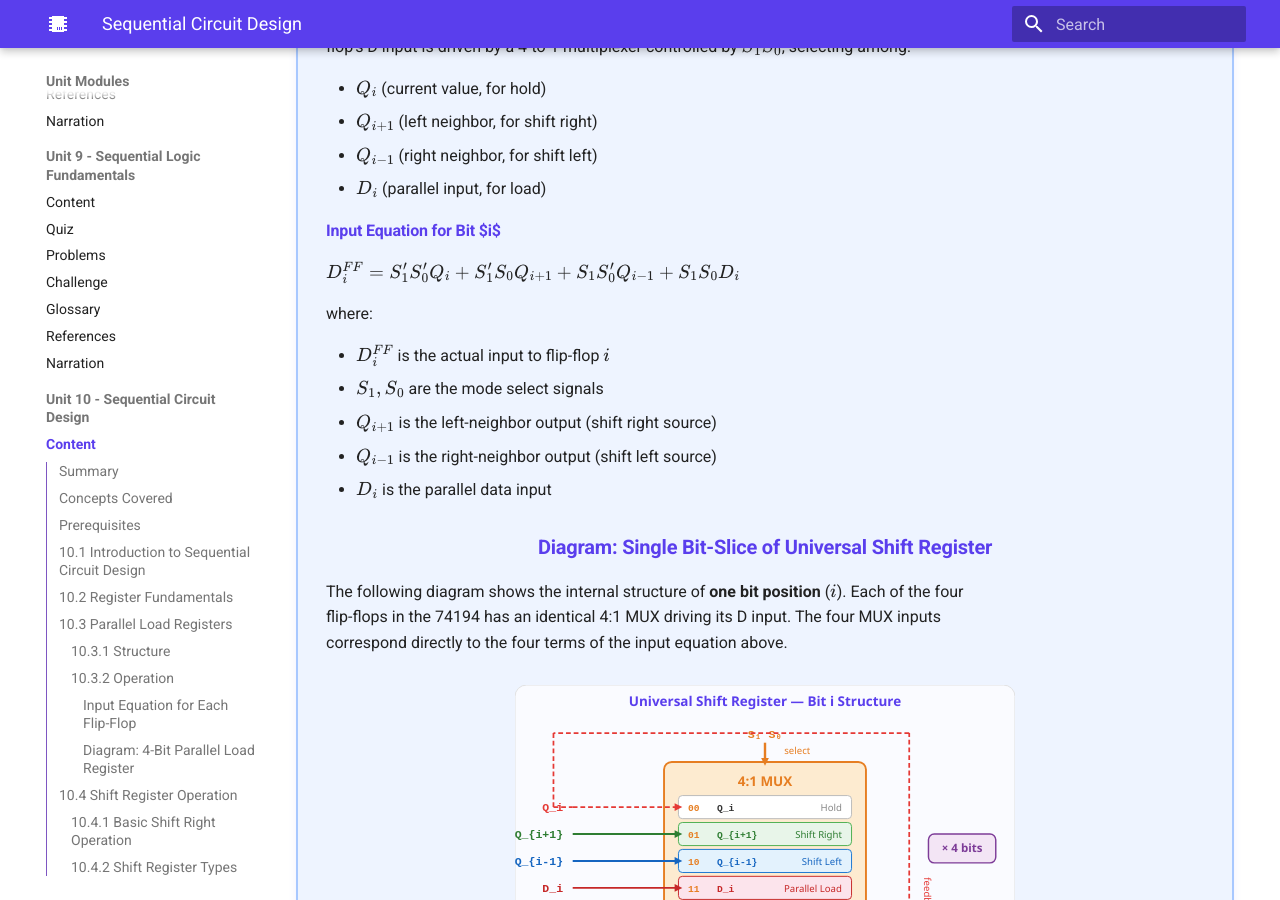
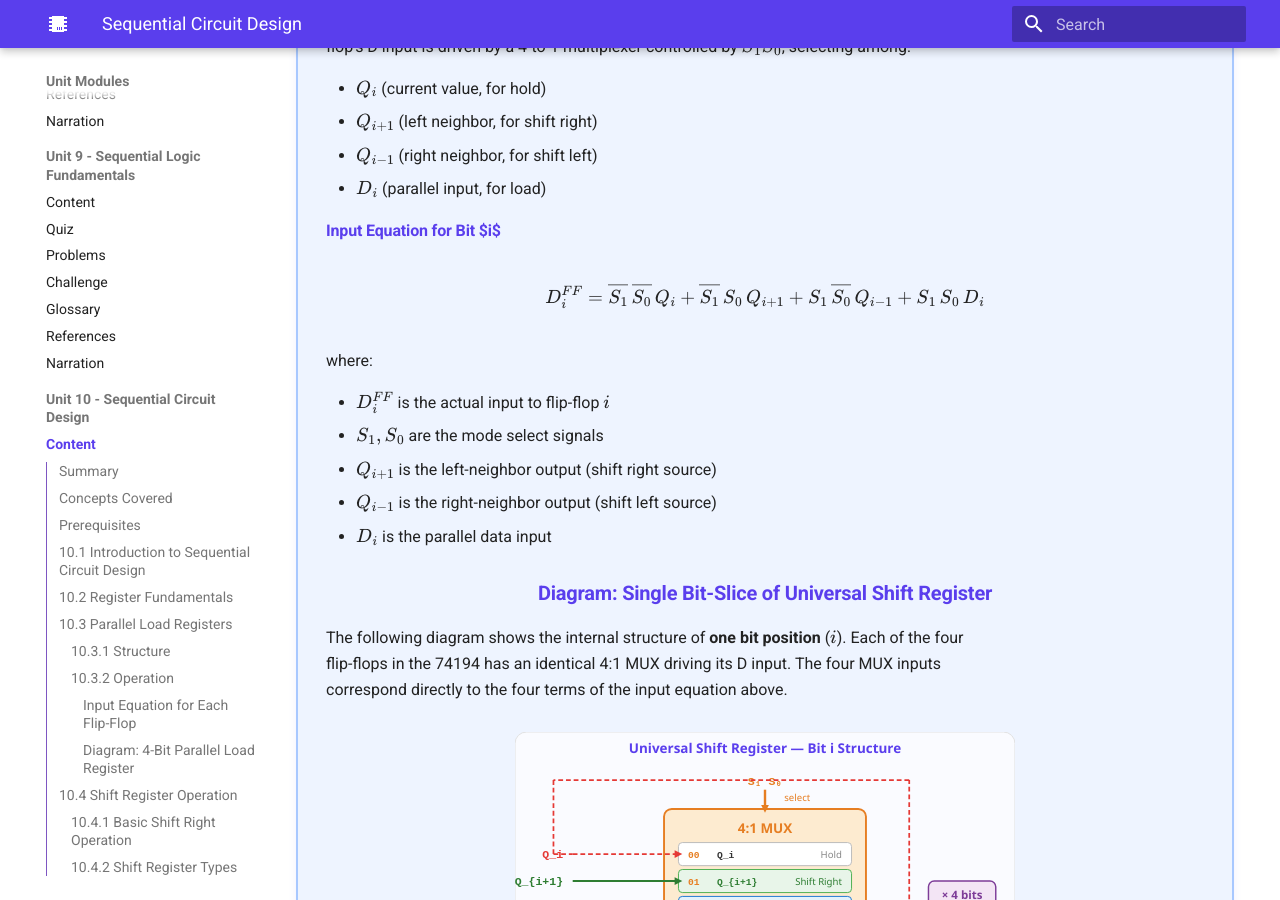
Before and after one commit to Nati-123/intelligent-textbook-ee2301, an MkDocs documentation site: the page built from docs/unit10-sequential-design/index.md, in a window 1280 px wide and 900 px high, scrolled down 10169 px. Built offline with MkDocs 1.6.1 and Material for MkDocs 9.7.7, drawn with Linux system fonts in a browser that asks for light colours; nearby versions of some CDN libraries.

Commit message:
Fix input equation rendering: use display math with overline notation
Change the universal shift register input equation from inline $...$ to
display $$...$$ and replace prime (') notation with \overline{} for
proper complement rendering in MathJax/KaTeX.

Co-Authored-By: Claude Opus 4.6 <noreply@anthropic.com>

```diff
--- a/docs/unit10-sequential-design/index.md
+++ b/docs/unit10-sequential-design/index.md
@@ -666,7 +666,7 @@ The **74194** is the classic TTL implementation of a 4-bit universal shift regis
 
 <h4 style="color: #5A3EED; font-weight: 600;">Input Equation for Bit $i$</h4>
 
-$D_i^{FF} = S_1'S_0'Q_i + S_1'S_0 Q_{i+1} + S_1 S_0'Q_{i-1} + S_1 S_0 D_i$
+$$D_i^{FF} = \overline{S_1}\,\overline{S_0}\,Q_i + \overline{S_1}\,S_0\,Q_{i+1} + S_1\,\overline{S_0}\,Q_{i-1} + S_1\,S_0\,D_i$$
 
 where:
 
```
